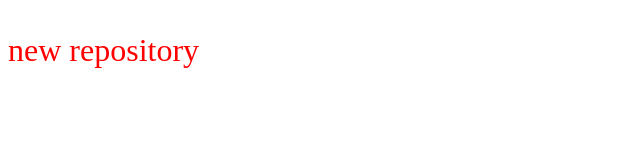
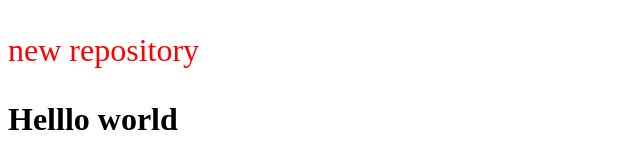
Before and after one commit to ShaikhYaseen01/LocalRepo, a plain HTML site: page index.html in a window 1280 px wide. Shown: the whole page, without its empty margins (0-640 px from the left). Drawn offline with Linux system fonts and the light colour scheme.

Commit message:
modified index.html

```diff
--- a/index.html
+++ b/index.html
@@ -8,5 +8,6 @@
 </head>
 <body>
     <p>new repository</p>
+    <h1>Helllo world</h1>
 </body>
 </html>
```
